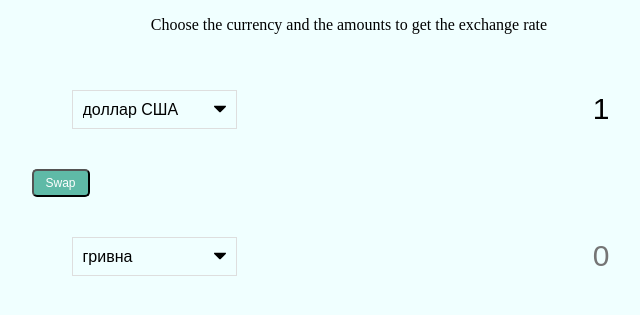
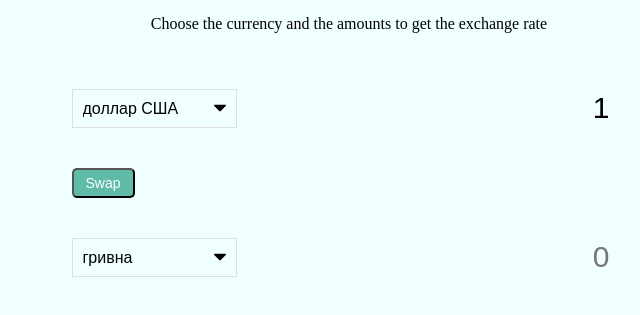
Before and after one commit to Al-x-R/vanillaJS, a plain HTML site: page exchange-rate/index.html in a window 1280 px wide. Shown: the part 357-672 px from the top of the page, without its empty margins (291-931 px from the left). Drawn offline with Linux system fonts and the light colour scheme.

Commit message:
finished

```diff
--- a/exchange-rate/style.css
+++ b/exchange-rate/style.css
@@ -30,8 +30,9 @@ p {
     background: var(--primary-color);
     cursor: pointer;
     border-radius: 5px;
-    font-size: 12px;
+    font-size: 14px;
     padding: 5px 12px;
+    margin-left: 40px;
 }
 
 .money-img {
```
